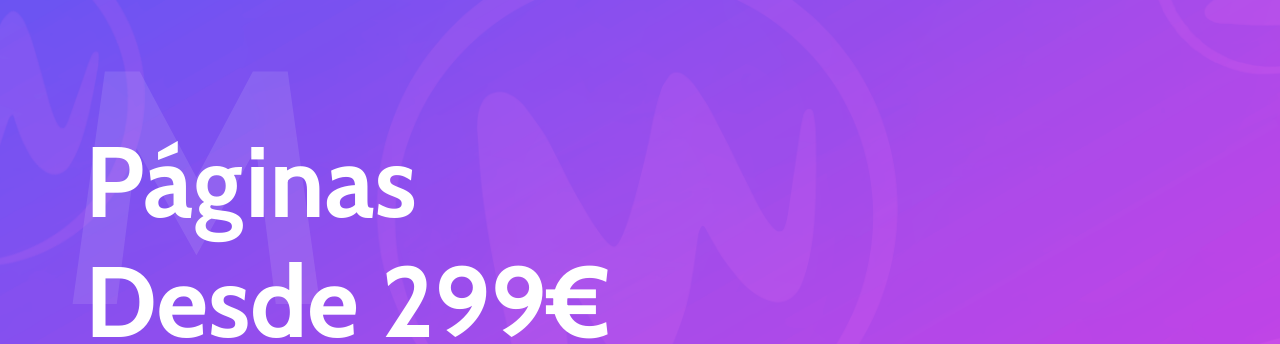
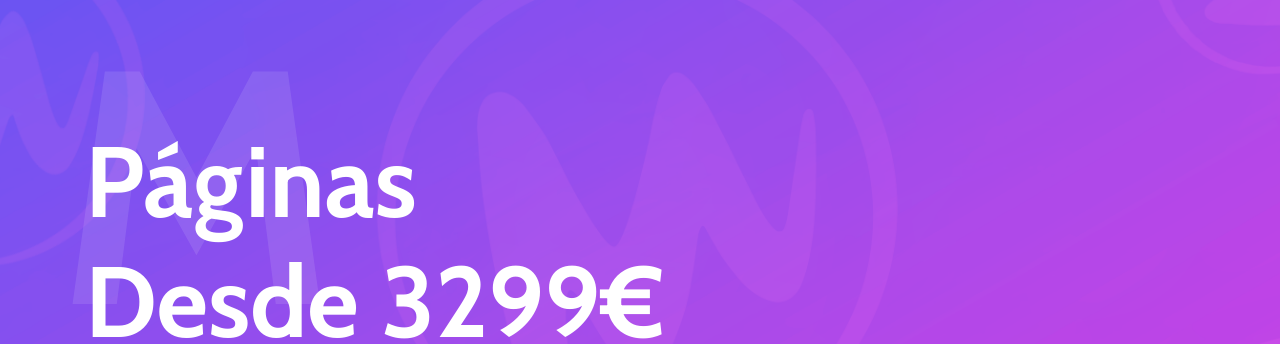
Before and after one commit to XeroGroup/molaweb, a plain HTML site: page index.html in a window 1280 px wide. Shown: the part 126-470 px from the top of the page. Drawn offline with nearby package versions, Linux system fonts and the light colour scheme; files whose address does not match are found by name.

Commit message:
Cambio de precio

```diff
--- a/index.html
+++ b/index.html
@@ -146,7 +146,7 @@ function PonerCookie(){
             <div class="row h-100 align-items-center">
                 <div class="col-12 col-md">
                     <div class="wellcome-heading">
-                        <h2>Páginas <br> Desde 299€</h2>
+                        <h2>Páginas <br> Desde 3299€</h2>
                         <h3>M</h3>
                         <h4 style="color: white">¡Las páginas web mas baratas de España, Con un diseño sorprendente!</h4>
                     </div>
```
